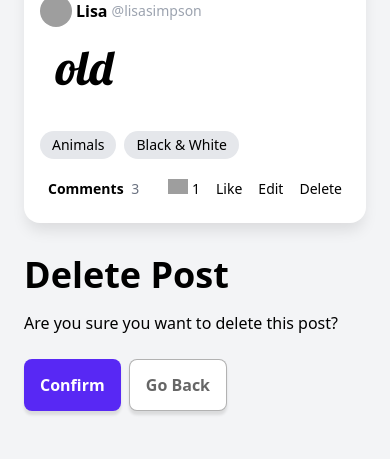
After one commit to sunil-kunkekar/K_Brothers, a Django app: page /post/delete/d0049b1d-c5c8-4a19-87fb-6e42918987c3/ in a window 390 px wide. The commit adds this page. Shown: the part 462-921 px from the top of the page. Run offline with Django 5.2, Linux system fonts and the light colour scheme; data comes from the database, SQL or seed files in the repository; both versions use the stored data as it was after the commit; some libraries are stand-ins or nearby versions; grey boxes are pictures that could not be loaded.

Commit message:
Adding the new post delete function views file and create the post delete logic  as well as defined the new templates files like post and post_delete

```diff
--- a/a_posts/urls.py
+++ b/a_posts/urls.py
@@ -1,7 +1,7 @@
-
 from django.urls import path
 from a_posts.views import *
 
 urlpatterns = [
     path('create/', post_create_view, name='post-create'),
+    path('delete/<pk>/', post_delete_view, name='post-delete'),
 ]
--- a/a_posts/views.py
+++ b/a_posts/views.py
@@ -37,37 +37,11 @@ def post_create_view(request):
             return redirect('home')
     return render(request,'a_posts/post_create.html',{'form':form})
 
-# def post_create_view(request):
-#     form = PostCreateForm()
 
-#     if request.method == 'POST':
-#         form = PostCreateForm(request.POST)
-#         if form.is_valid():
-#             post = form.save(commit=False)
+def post_delete_view(request,pk):
+    post = POST.objects.get(id=pk)
 
-#             website = requests.get(form.data['url'])
-#             sourcecode = BeautifulSoup(website.text, 'html.parser')
-#             find_image = sourcecode.select('meta[content^="https://live.staticflickr.com/"]')
-#             try:
-#                 image = find_image[0]['content']
-#             except:
-#                 messages.error(request, 'Requested image is not on Flickr!')
-#                 return redirect('post-create')
-
-#             post.image = image
-
-#             find_title = sourcecode.select('h1.photo-title')
-#             title = find_title[0].text.strip()
-#             post.title = title
-
-#             find_artist = sourcecode.select('a.owner-name')
-#             artist = find_artist[0].text.strip()
-#             post.artist = artist
-
-#             post.author = request.user
-
-#             post.save()
-#             form.save_m2m()
-#             return redirect('home')
-
-#     return render(request, 'a_posts/post_create.html', {'form' : form })
+    if request.method== 'POST':
+        post.delete()
+        return redirect('home')
+    return render(request,'a_posts/post_delete.html',{'post':post})
--- /dev/null
+++ b/templates/a_posts/post.html
@@ -0,0 +1,36 @@
+<article class="card">
+    <div class="flex items-center justify-between px-4 h-14">
+        <h3 class="text-start leading-5 mr-1">{{post.title}}</h3>
+        <div class="text-sm text-gray-400 truncate">flickr<a href="{{post.url}}" class="hover:underline ml-1" target="blank">@{{post.artist}}</a></div>
+    </div>
+    <figure>
+        <a href=""><img class="w-full" src="{{post.image}}"></a>
+    </figure>
+    <div class="p-4 pb-2">
+        <a class="flex items-center gap-1 mb-4" href="">
+            <img class="w-8 h-8 object-cover rounded-full" src="https://img.icons8.com/small/96/A9A9A9/happy.png">
+            <span class="font-bold hover:underline">Lisa</span>
+            <span class="text-sm text-gray-400">@lisasimpson</span>
+        </a>
+        <p class="text-5xl mb-10 px-4 font1">{{post.body}}</p>
+        <div class="flex items-center gap-2 text-sm mb-5 flex-wrap">
+            <a href="" class="bg-gray-200 rounded-full px-3 py-1 hover:bg-gray-800 hover:text-white">Animals</a>
+            <a href="" class="bg-gray-200 rounded-full px-3 py-1 hover:bg-gray-800 hover:text-white">Black & White</a>
+        </div>
+        <div class="flex items-center justify-between text-sm px-2">
+            <a class="font-bold hover:underline" href="">
+                Comments
+                <span class="font-light text-gray-500 ml-1">3</span>
+            </a>
+            <div class="flex items-center gap-4 [&>a:hover]:underline">
+                <div class="flex items-center gap-1">
+                    <img class="w-5 -mt-1" src="https://img.icons8.com/small/24/000000/fire-heart.png">
+                    1
+                </div>
+                <a href="">Like</a>
+                <a href="">Edit</a>
+                <a href="{% url 'post-delete' post.id %}">Delete</a>
+            </div>
+        </div>
+    </div>
+</article>
--- /dev/null
+++ b/templates/a_posts/post_delete.html
@@ -0,0 +1,22 @@
+{% extends 'layouts/b.html' %}
+
+{% block content %}
+
+<div class="md:flex items-center">
+    <div class="w-full md:max-w-sm mr-6 md:[&>*>*>p]:text-4xl">
+
+        {% include "a_posts/post.html" %}
+
+    </div>
+    <div>
+        <h1>Delete Post</h1>
+        <p class="mb-6">Are you sure you want to delete this post?</p>
+
+        <form method='POST'>
+            {% csrf_token %}
+            <button type="submit">Confirm</button>
+            <a class="button secondaryAction ml-1" href="{{ request.META.HTTP_REFERER }}">Go Back</a>
+        </form>
+    </div>
+</div>
+{% endblock %}
```
Also changed, not shown: templates/a_posts/home.html (+2 -36 lines), db.sqlite3.
